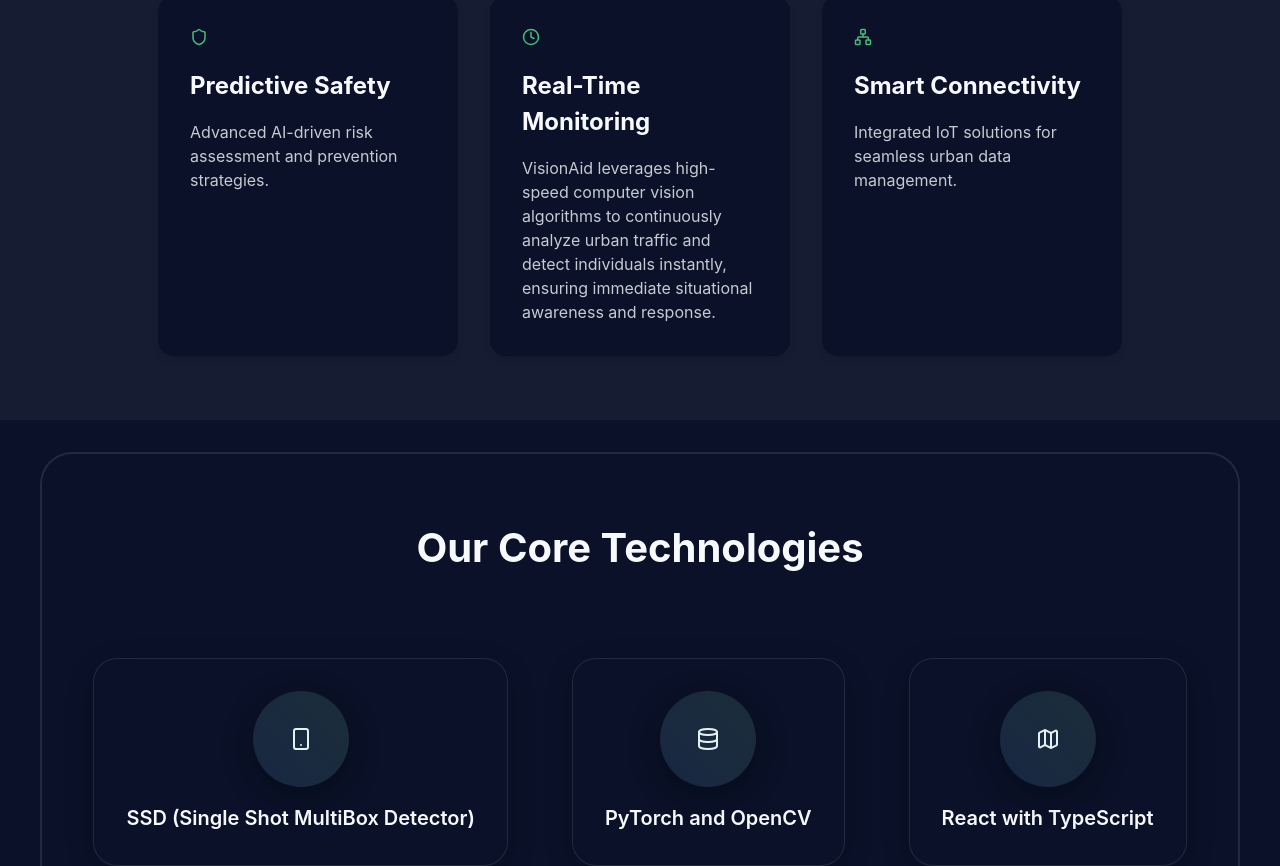
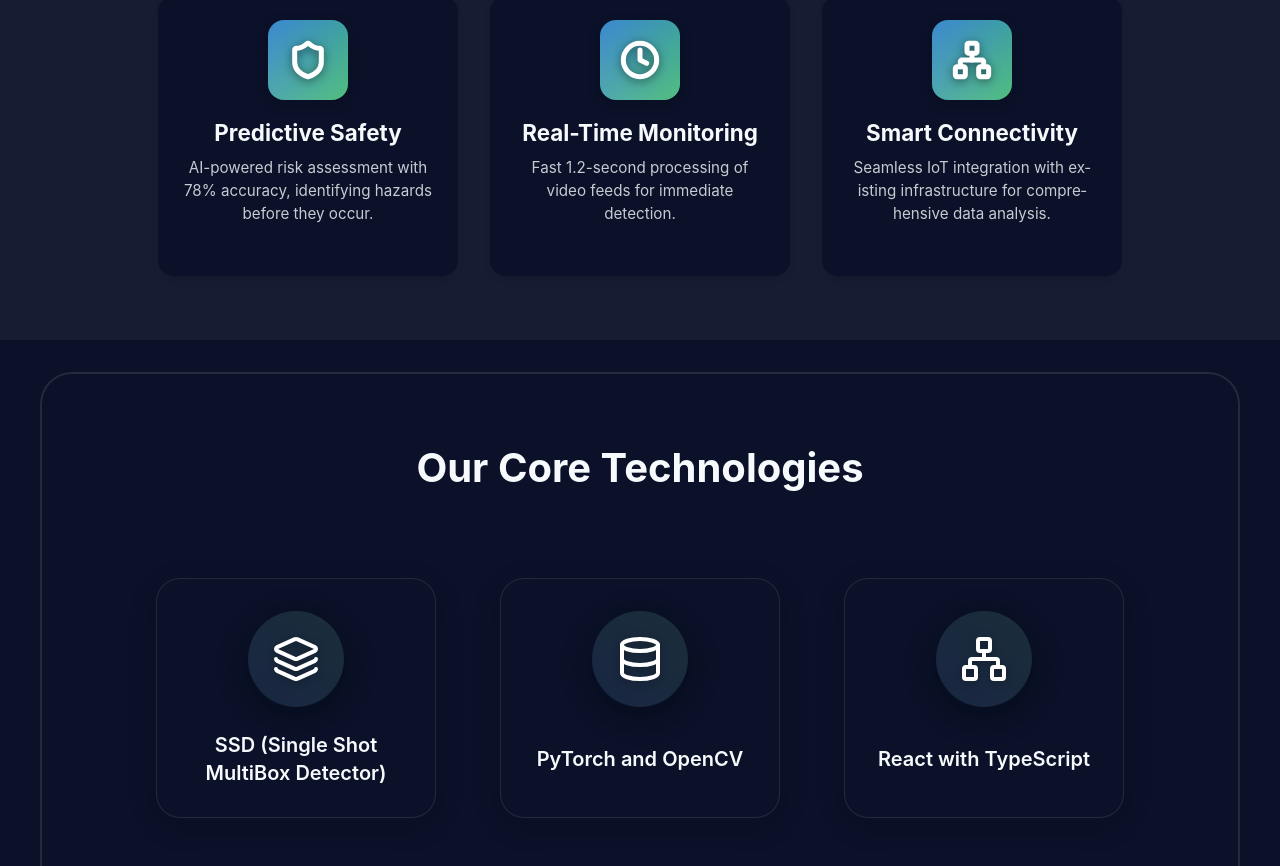
Before and after one commit to ArnavNath2003/Vision-Aid, a React (Vite) app: page / in a window 1280 px wide. Shown: the part 840-1706 px from the top of the page. Built offline with nearby package versions, Linux system fonts and the light colour scheme; no server answers.

Commit message:
homepage fixes

```diff
--- a/src/components/VisionAidHomepage.css
+++ b/src/components/VisionAidHomepage.css
@@ -258,34 +258,122 @@
   flex: 1;
   min-width: 250px;
   max-width: 300px;
-  padding: 2rem;
+  height: 280px; /* Fixed height for consistency */
+  padding: 1.5rem;
   background: var(--bg-primary);
   border-radius: 1rem;
   box-shadow: 0 4px 6px rgba(0, 0, 0, 0.1);
   transition: transform 0.3s ease;
+  display: flex;
+  flex-direction: column;
+  align-items: center;
+  text-align: center;
+  justify-content: flex-start;
+  overflow: hidden;
 }
 
 .feature-card:hover {
   transform: translateY(-5px);
 }
 
+.feature-icon-container {
+  width: 5rem !important;
+  height: 5rem !important;
+  min-width: 5rem !important;
+  min-height: 5rem !important;
+  max-width: 5rem !important;
+  max-height: 5rem !important;
+  border-radius: 1rem !important;
+  display: flex;
+  align-items: center;
+  justify-content: center;
+  margin-bottom: 1rem;
+  background: linear-gradient(135deg, var(--color-primary), var(--color-success));
+  box-shadow: 0 4px 15px rgba(0, 0, 0, 0.1);
+  position: relative;
+  overflow: hidden;
+}
+
+.feature-icon-container::after {
+  content: '';
+  position: absolute;
+  top: 0;
+  left: 0;
+  right: 0;
+  bottom: 0;
+  background: linear-gradient(45deg, rgba(255, 255, 255, 0.1), transparent);
+}
+
 .feature-icon {
-  width: 3rem;
-  height: 3rem;
-  margin-bottom: 1rem;
-  color: var(--color-primary);
+  width: 2.5rem !important;
+  height: 2.5rem !important;
+  color: white !important;
+  position: relative;
+  z-index: 1;
+  filter: drop-shadow(0 2px 5px rgba(0, 0, 0, 0.5));
+  /* Improved visibility against gradient */
+  stroke-width: 3px !important;
+  opacity: 1;
+}
+
+/* Fix for clock icon to ensure square container */
+.clock-icon {
+  padding: 0.25rem;
+  box-sizing: border-box;
+}
+
+/* Ensure middle feature container is square */
+.middle-feature-container {
+  border-radius: 1rem !important;
+  width: 5rem !important;
+  height: 5rem !important;
+  overflow: hidden;
+}
+
+/* Wrapper for clock icon to ensure it's contained properly */
+.icon-wrapper {
+  width: 100%;
+  height: 100%;
+  display: flex;
+  align-items: center;
+  justify-content: center;
+  border-radius: 1rem;
 }
 
 .feature-title {
-  font-size: 1.5rem;
+  font-size: 1.4rem;
   font-weight: bold;
-  margin-bottom: 1rem;
+  margin-bottom: 0.5rem;
   color: var(--text-primary);
+  text-align: center;
+  width: 100%;
+  overflow-wrap: break-word;
+  word-wrap: break-word;
+  hyphens: auto;
 }
 
 .feature-description {
   color: var(--text-primary);
   opacity: 0.8;
+  text-align: center;
+  line-height: 1.5;
+  width: 100%;
+  margin: 0;
+  overflow-wrap: break-word;
+  word-wrap: break-word;
+  hyphens: auto;
+  font-size: 0.95rem;
+}
+
+.feature-content {
+  display: flex;
+  flex-direction: column;
+  align-items: center;
+  justify-content: flex-start;
+  width: 100%;
+  text-align: center;
+  overflow: hidden;
+  max-height: 160px;
 }
 
 /* Footer styles */
@@ -670,10 +758,17 @@
 .technology-card {
   background: var(--bg-primary);
   border-radius: 1.5rem;
-  padding: 2rem;
+  padding: 1rem 2rem;
   transition: all 0.3s ease;
   border: 1px solid rgba(255, 255, 255, 0.1);
   box-shadow: 0 8px 32px rgba(0, 0, 0, 0.1);
+  width: 280px; /* Standardized width */
+  height: 240px; /* Standardized height */
+  text-align: center;
+  display: flex;
+  flex-direction: column;
+  align-items: center;
+  justify-content: flex-start;
 }
 
 .technology-card:hover {
@@ -683,11 +778,17 @@
 }
 
 .technology-icon-container {
-  width: 6rem;
-  height: 6rem;
-  margin: 0 auto 1rem;
+  width: 6rem !important;
+  height: 6rem !important;
+  min-width: 6rem !important;
+  min-height: 6rem !important;
+  max-width: 6rem !important;
+  max-height: 6rem !important;
+  margin: 0 auto;
+  margin-top: 1rem;
+  margin-bottom: 1rem;
   background: var(--card-bg);
-  border-radius: 50%;
+  border-radius: 50% !important;
   display: flex;
   align-items: center;
   justify-content: center;
@@ -709,14 +810,53 @@
   opacity: 0.2;
 }
 
+.technology-icon {
+  width: 3rem !important;
+  height: 3rem !important;
+  min-width: 3rem !important;
+  min-height: 3rem !important;
+  max-width: 3rem !important;
+  max-height: 3rem !important;
+  color: white !important;
+  filter: drop-shadow(0 2px 4px rgba(0, 0, 0, 0.3));
+  stroke-width: 2px !important;
+}
+
+.technology-content {
+  display: flex;
+  flex-direction: column;
+  align-items: center;
+  justify-content: flex-start;
+  width: 100%;
+  text-align: center;
+  flex-grow: 1;
+  margin-top: auto;
+}
+
 .technology-name {
   font-size: 1.25rem;
   font-weight: 600;
   color: var(--text-primary);
-  margin-top: 1rem;
+  margin-top: 0.5rem;
+  max-width: 100%;
+  word-wrap: break-word;
+  line-height: 1.4;
+  text-align: center;
+  min-height: 3.5rem; /* Ensure consistent height for 1 or 2 lines */
+  display: flex;
+  align-items: center;
+  justify-content: center;
 }
 
 @media screen and (max-width: 768px) {
+  .technology-icon {
+    width: 2.5rem !important;
+    height: 2.5rem !important;
+    min-width: 2.5rem !important;
+    min-height: 2.5rem !important;
+    max-width: 2.5rem !important;
+    max-height: 2.5rem !important;
+  }
   .technologies-grid {
     gap: 2rem;
     padding: 1rem 0;
@@ -728,35 +868,55 @@
 
   .technology-card {
     scroll-snap-align: center;
-    min-width: 150px;
+    width: 240px;
+    height: 220px;
   }
 
   .technology-icon-container {
-    width: 5rem;
-    height: 5rem;
+    width: 5rem !important;
+    height: 5rem !important;
+    min-width: 5rem !important;
+    min-height: 5rem !important;
+    max-width: 5rem !important;
+    max-height: 5rem !important;
   }
 
   .technology-name {
     font-size: 1.1rem;
+    min-height: 3rem;
   }
 }
 
 @media screen and (max-width: 480px) {
+  .technology-icon {
+    width: 2rem !important;
+    height: 2rem !important;
+    min-width: 2rem !important;
+    min-height: 2rem !important;
+    max-width: 2rem !important;
+    max-height: 2rem !important;
+  }
   .technologies-grid {
     gap: 1.5rem;
   }
 
   .technology-card {
-    min-width: 120px;
+    width: 200px;
+    height: 200px;
   }
 
   .technology-icon-container {
-    width: 4rem;
-    height: 4rem;
+    width: 4rem !important;
+    height: 4rem !important;
+    min-width: 4rem !important;
+    min-height: 4rem !important;
+    max-width: 4rem !important;
+    max-height: 4rem !important;
   }
 
   .technology-name {
     font-size: 1rem;
+    min-height: 2.8rem;
   }
 }
 
--- a/src/components/VisionAidHomepage.tsx
+++ b/src/components/VisionAidHomepage.tsx
@@ -2,7 +2,7 @@ import { useEffect, useRef, useState } from 'react';
 import * as THREE from 'three';
 import {
   Moon, Sun, Globe, Layers, Network,
-  ArrowRight, Shield, Clock, Smartphone, Database, Map
+  ArrowRight, Shield, Database, Clock
 } from 'lucide-react';
 import { FaGithub, FaLinkedin, FaTwitter, FaInstagram } from 'react-icons/fa';
 import './VisionAidHomepage.css';
@@ -306,19 +306,19 @@ const VisionAidHomepage = () => {
   const KeyFeatures = () => {
     const features = [
       {
-        icon: <Shield className="feature-icon" />,
+        icon: <Shield size={40} strokeWidth={2.5} color="#ffffff" className="feature-icon" />,
         title: "Predictive Safety",
-        description: "Advanced AI-driven risk assessment and prevention strategies."
+        description: "AI-powered risk assessment with 78% accuracy, identifying hazards before they occur."
       },
       {
-        icon: <Clock className="feature-icon" />,
+        icon: <Clock size={40} strokeWidth={2.5} color="#ffffff" className="feature-icon" />,
         title: "Real-Time Monitoring",
-        description: "VisionAid leverages high-speed computer vision algorithms to continuously analyze urban traffic and detect individuals instantly, ensuring immediate situational awareness and response."
+        description: "Fast 1.2-second processing of video feeds for immediate detection."
       },
       {
-        icon: <Network className="feature-icon" />,
+        icon: <Network size={40} strokeWidth={2.5} color="#ffffff" className="feature-icon" />,
         title: "Smart Connectivity",
-        description: "Integrated IoT solutions for seamless urban data management."
+        description: "Seamless IoT integration with existing infrastructure for comprehensive data analysis."
       }
     ];
 
@@ -338,8 +338,10 @@ const VisionAidHomepage = () => {
                 <div className="feature-icon-container">
                   {feature.icon}
                 </div>
-                <h3 className="feature-title">{feature.title}</h3>
-                <p className="feature-description">{feature.description}</p>
+                <div className="feature-content">
+                  <h3 className="feature-title">{feature.title}</h3>
+                  <p className="feature-description">{feature.description}</p>
+                </div>
               </div>
             ))}
           </div>
@@ -350,9 +352,18 @@ const VisionAidHomepage = () => {
 
   const TechnologiesSection = () => {
     const technologies = [
-      { icon: <Smartphone className="w-10 h-10" />, name: "SSD (Single Shot MultiBox Detector)" },
-      { icon: <Database className="w-10 h-10" />, name: "PyTorch and OpenCV" },
-      { icon: <Map className="w-10 h-10" />, name: "React with TypeScript" }
+      {
+        icon: <Layers size={48} strokeWidth={2.5} color="#ffffff" className="technology-icon" />,
+        name: "SSD (Single Shot MultiBox Detector)"
+      },
+      {
+        icon: <Database size={48} strokeWidth={2.5} color="#ffffff" className="technology-icon" />,
+        name: "PyTorch and OpenCV"
+      },
+      {
+        icon: <Network size={48} strokeWidth={2.5} color="#ffffff" className="technology-icon" />,
+        name: "React with TypeScript"
+      }
     ];
 
     return (
@@ -373,7 +384,9 @@ const VisionAidHomepage = () => {
                 <div className="technology-icon-container">
                   {tech.icon}
                 </div>
-                <p className="technology-name">{tech.name}</p>
+                <div className="technology-content">
+                  <p className="technology-name">{tech.name}</p>
+                </div>
               </div>
             ))}
           </div>
```
